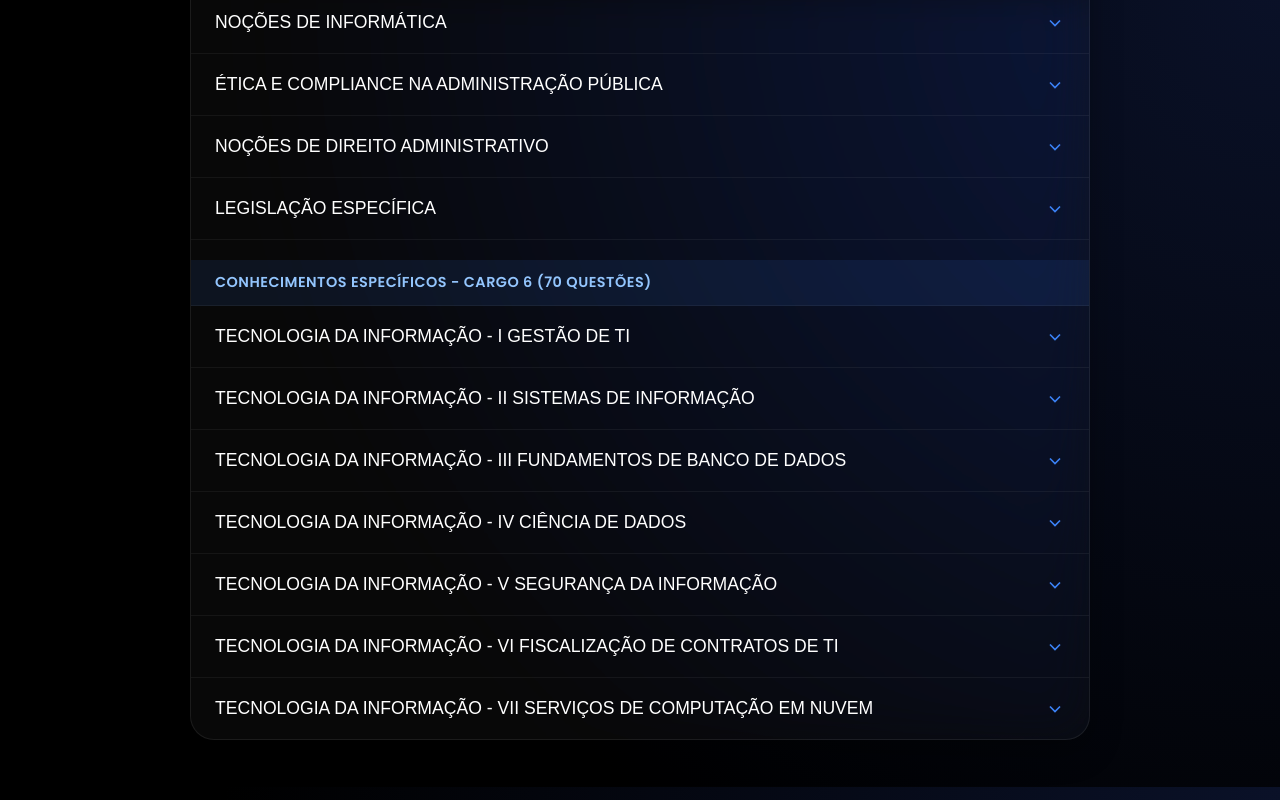
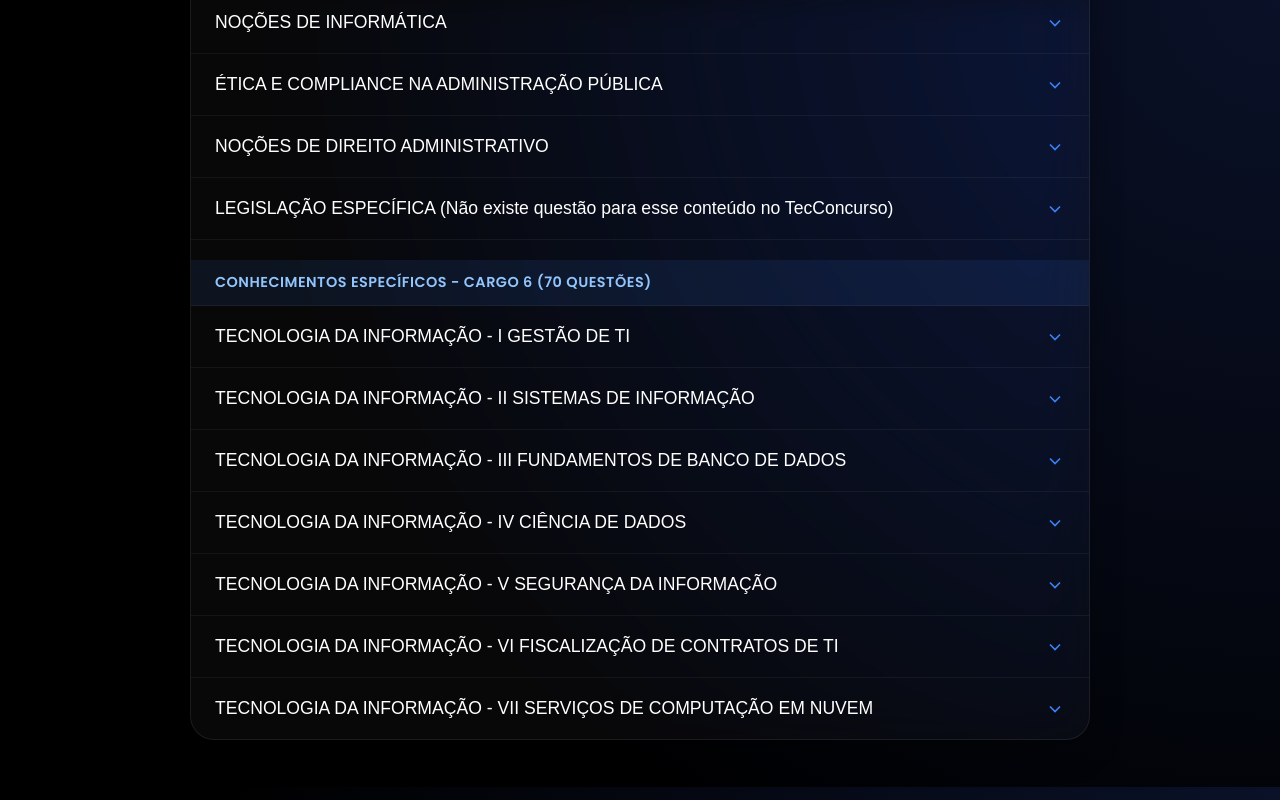
Before and after one commit to rcssic/furabucho, a React (Vite) app: page /#/concurso-alprev in a window 1280 px wide. Shown: the part 1613-2413 px from the top of the page. Built offline with nearby package versions, Linux system fonts and the light colour scheme.

Commit message:
Update SubjectAccordion title for specific legislation

```diff
--- a/src/pages/ConcursoALPREV/AlprevAlCargo62026Page.tsx
+++ b/src/pages/ConcursoALPREV/AlprevAlCargo62026Page.tsx
@@ -292,7 +292,7 @@ export default function AlprevAlCargo62026Page() {
                             <div className="indent-level-3">8.1.2 Decreto nº 11.531/2023 e Portaria Conjunta MGI/MF/CGU nº 33, de agosto de 2023.</div>
                         </SubjectAccordion>
 
-                        <SubjectAccordion title="LEGISLAÇÃO ESPECÍFICA">
+                        <SubjectAccordion title="LEGISLAÇÃO ESPECÍFICA (Não existe questão para esse conteúdo no TecConcurso)">
                             <div className="indent-level-1">1 Lei Complementar nº 70/2025 (Estabelece critérios técnicos e objetivos para a revisão da segregação de massa do RPPS AL).</div>
                             <div className="indent-level-1">2 Lei Complementar nº 65/2024 (Altera a Lei Complementar Estadual nº 52/2019, que reorganiza o RPPS AL).</div>
                             <div className="indent-level-1">3 Lei nº 8.759/2022 (dispõe sobre a instituição do fundo garantidor da Alagoas Previdência – FGAP/AL, e dá outras providências).</div>
```
